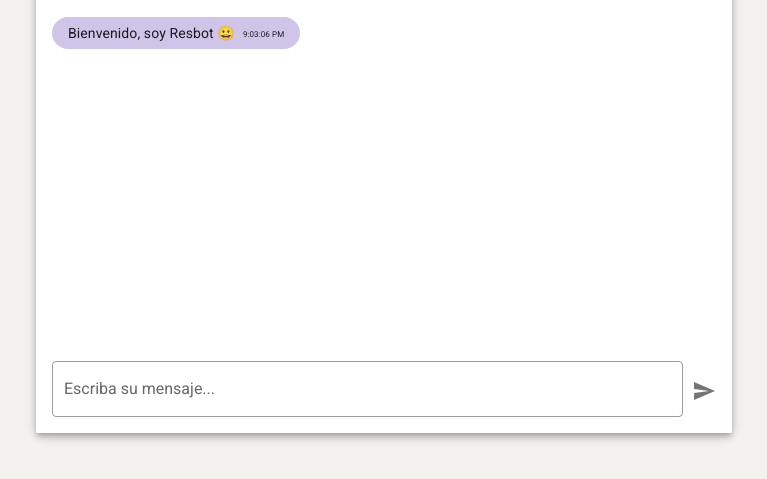
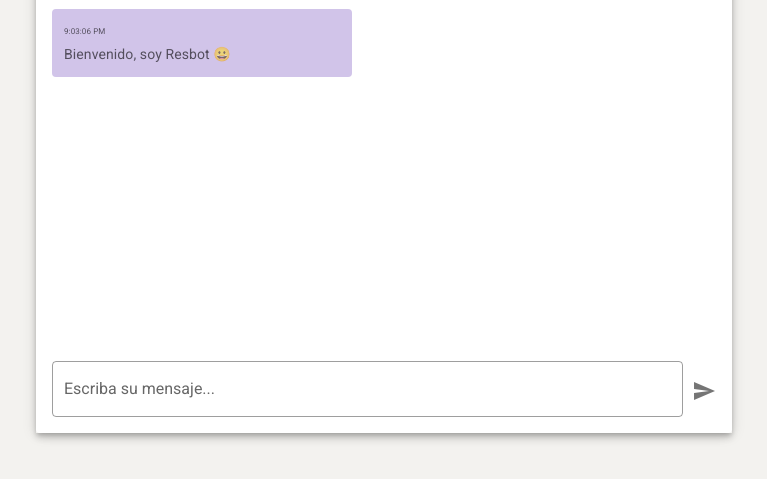
Before and after one commit to arturobermejo/gobot, a plain HTML site: page static/index.html in a window 1280 px wide. Shown: the part 217-696 px from the top of the page, without its empty margins (256-1023 px from the left). Drawn offline with nearby package versions, Linux system fonts and the light colour scheme.

Commit message:
fix ui text wrap

```diff
--- a/static/index.html
+++ b/static/index.html
@@ -17,18 +17,23 @@
                   <v-card-title class="deep-purple lighten-2 white--text">
                     🤖 Resbot
                   </v-card-title>
-                  <v-card-text class="flex-grow-1 overflow-y-auto pt-5" id="chatbox" style="scroll-behavior: smooth;">
+                  <v-card-text class="flex-grow-1 overflow-y-auto" id="chatbox" style="scroll-behavior: smooth;">
                     <template v-for="(msg, i) in messages">
                       <div :class="{ 'd-flex flex-row-reverse': msg.me }">
-                        <v-chip
-                          :color="msg.me ? '' : 'deep-purple lighten-4'"
-                          class="pa-4 mb-2"
+                        <v-card
+                          :color="msg.me ? 'grey lighten-2' : 'deep-purple lighten-4'"
+                          elevation="0"
+                          class="mt-3"
+                          style="max-width: 300px;"
                         >
-                          {{ msg.content }}
-                          <sub class="ml-2" style="font-size: 0.5rem;">
-                            {{ msg.created_at }}
-                          </sub>
-                        </v-chip>
+                          <v-card-text class="pa-3">
+                            <div style="font-size: 0.5rem;">
+                              {{ msg.created_at }}
+                            </div>
+                            {{ msg.content }}
+                          </v-card-text>
+                          <!-- <v-card-subtitle>{{ msg.created_at }}</v-card-subtitle> -->
+                        </v-card>
                       </div>
                     </template>
                   </v-card-text>
```
